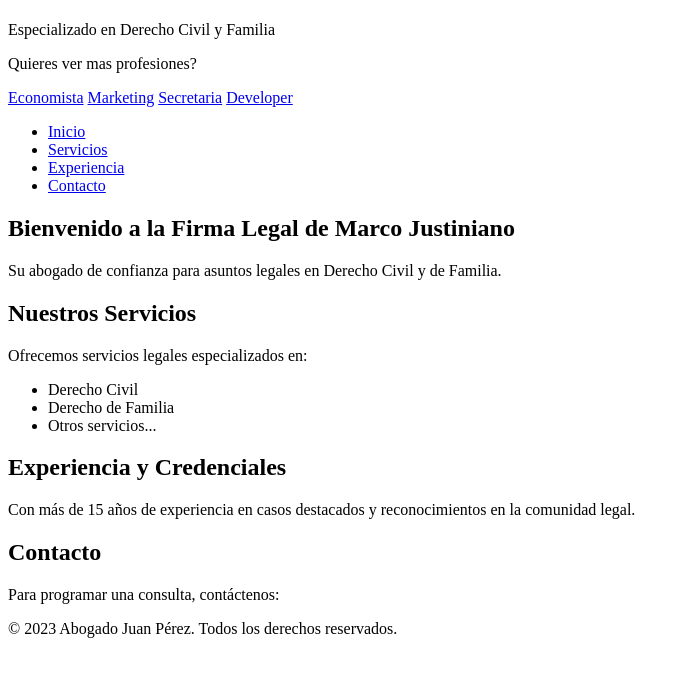
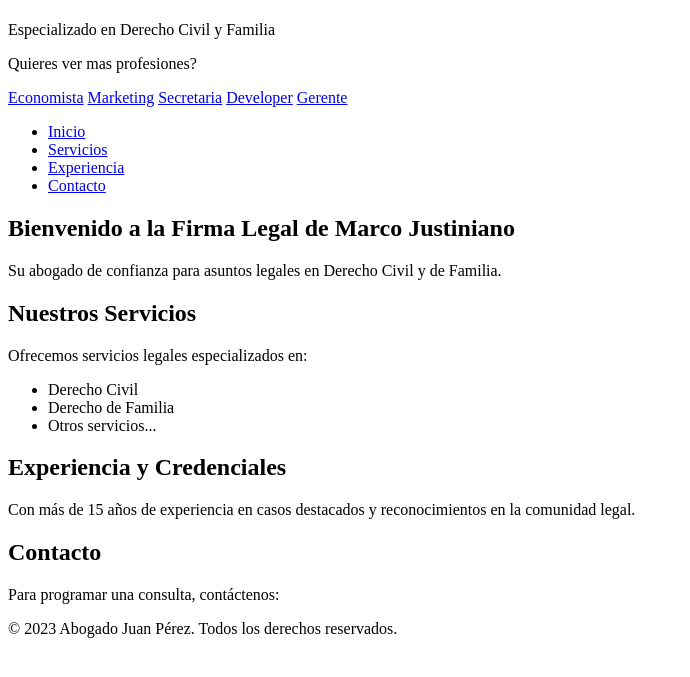
Before and after one commit to nukkua/abogado-page, a plain HTML site: page index.html in a window 1280 px wide. Shown: the part 59-736 px from the top of the page, without its empty margins (0-690 px from the left). Drawn offline with Linux system fonts and the light colour scheme.

Commit message:
added gerente

```diff
--- a/index.html
+++ b/index.html
@@ -15,6 +15,7 @@
 			 <a href="https://leegc02.github.io/marketing-janna/indexMarketing.html">Marketing</a>
 			 <a href="https://chesco216.github.io/SO/secre.html">Secretaria</a>
 			 <a href="https://victor78970513.github.io/prueba-server/">Developer</a>
+			 <a href="https://hunk12369.github.io/gerentePage/">Gerente</a>
 		</header>
 
 		<!-- Menú de navegación -->
```
